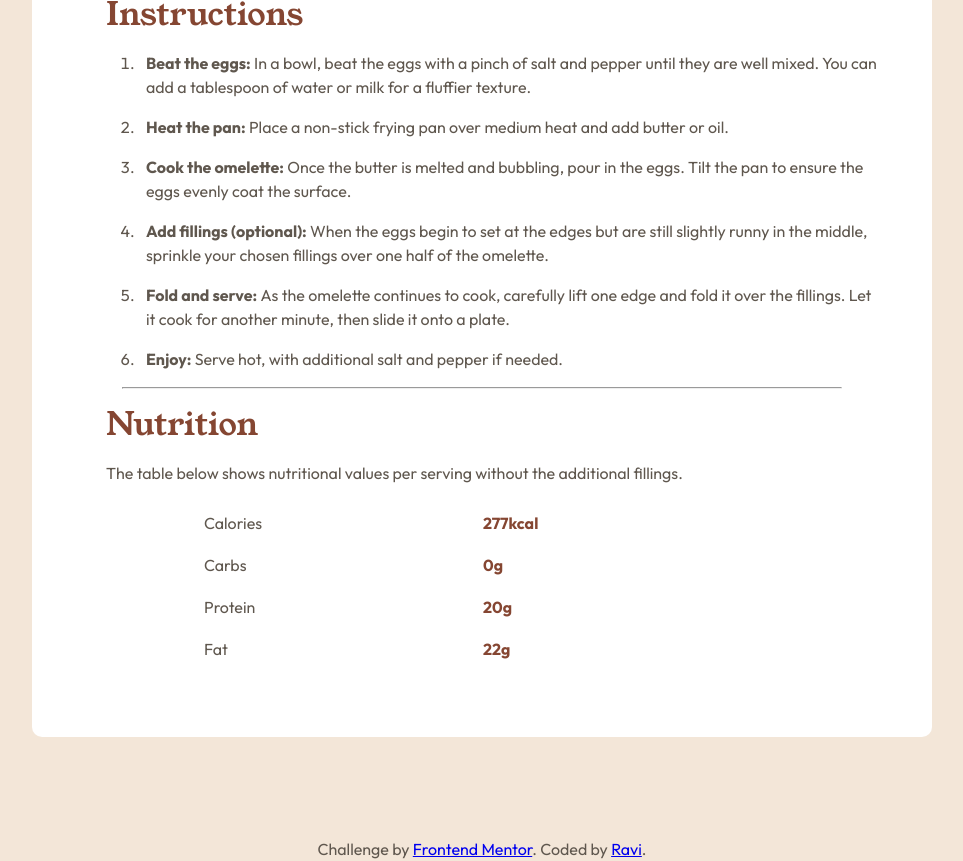
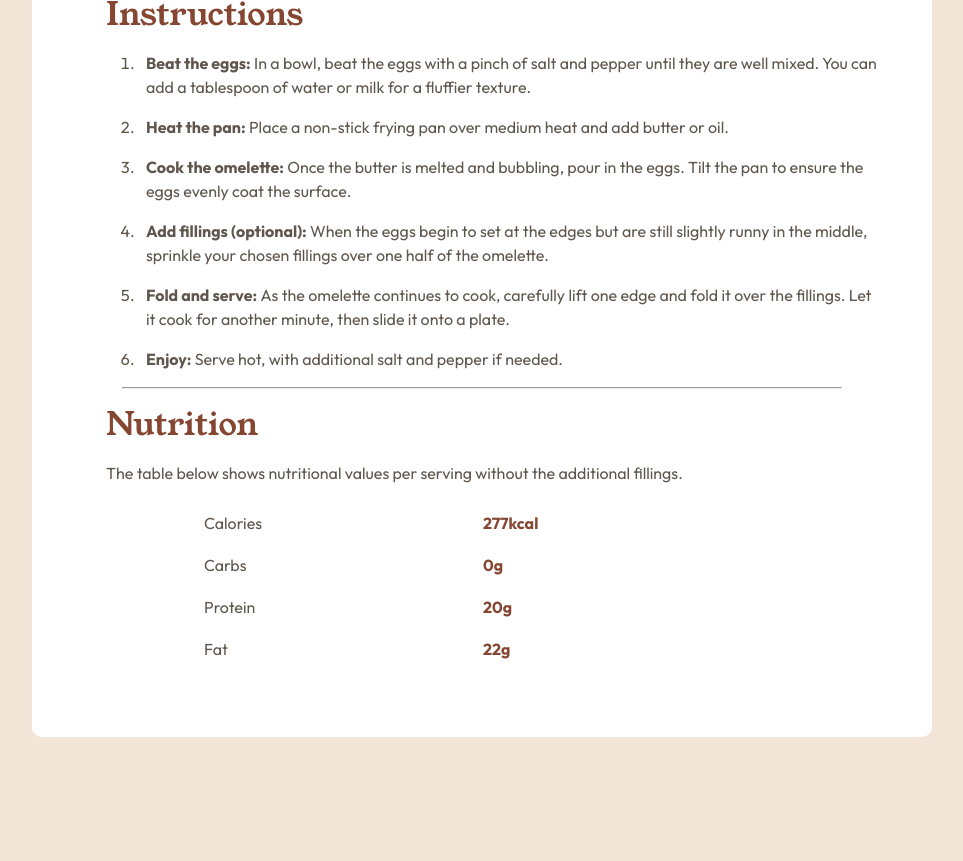
Before and after one commit to RaviAberathna/front-end-mentor-Recipe-page, a plain HTML site: page index.html in a window 1280 px wide. Shown: the part 1017-1878 px from the top of the page, without its empty margins (158-1121 px from the left). After the commit the page ends 1854 px from the top, so only its background shows below. Drawn offline with Linux system fonts and the light colour scheme.

Commit message:
modified

```diff
--- a/index.html
+++ b/index.html
@@ -100,12 +100,6 @@
     </section>
   </main>
 
-
-
-  <div class="attribution">
-    Challenge by <a href="https://www.frontendmentor.io?ref=challenge" target="_blank">Frontend Mentor</a>.
-    Coded by <a href="#">Ravi</a>.
-  </div>
 </body>
 
 </html>
```
